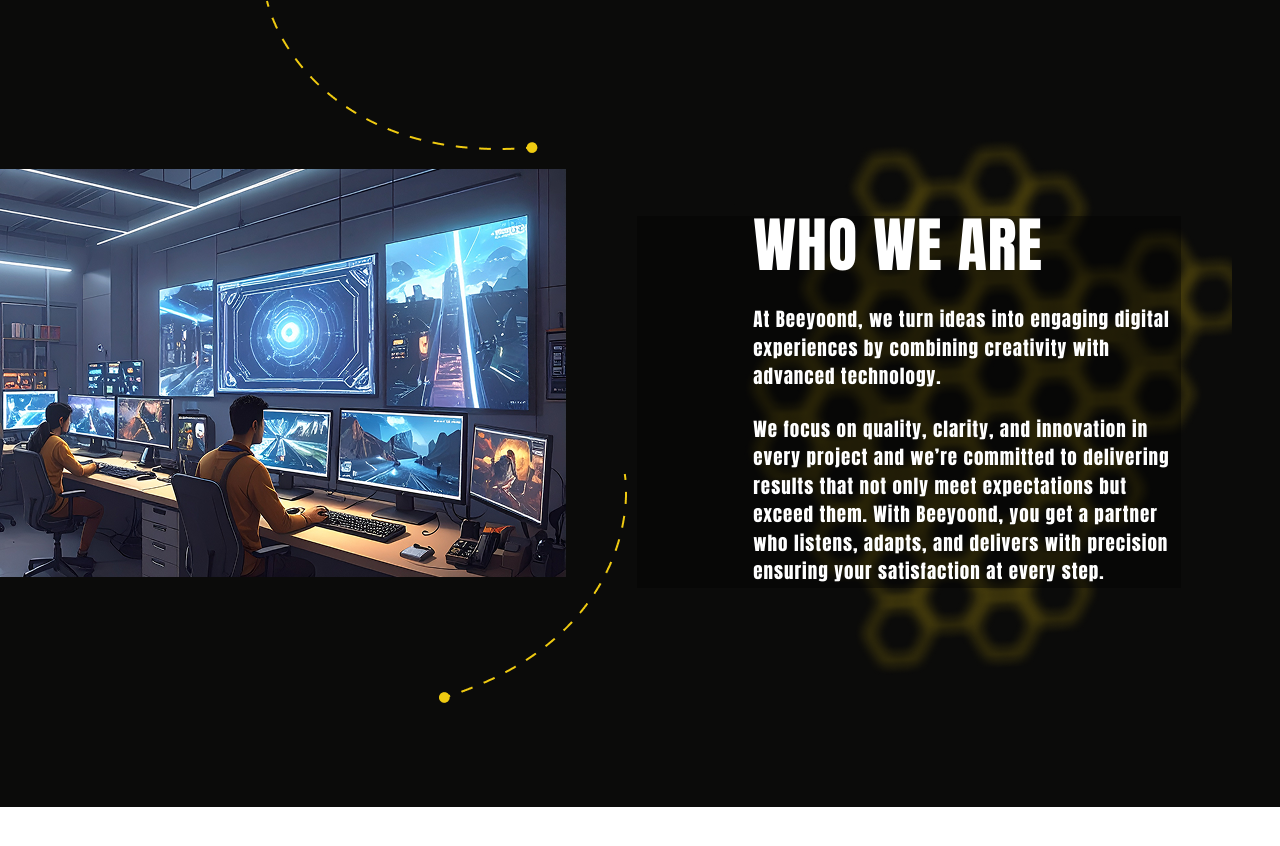
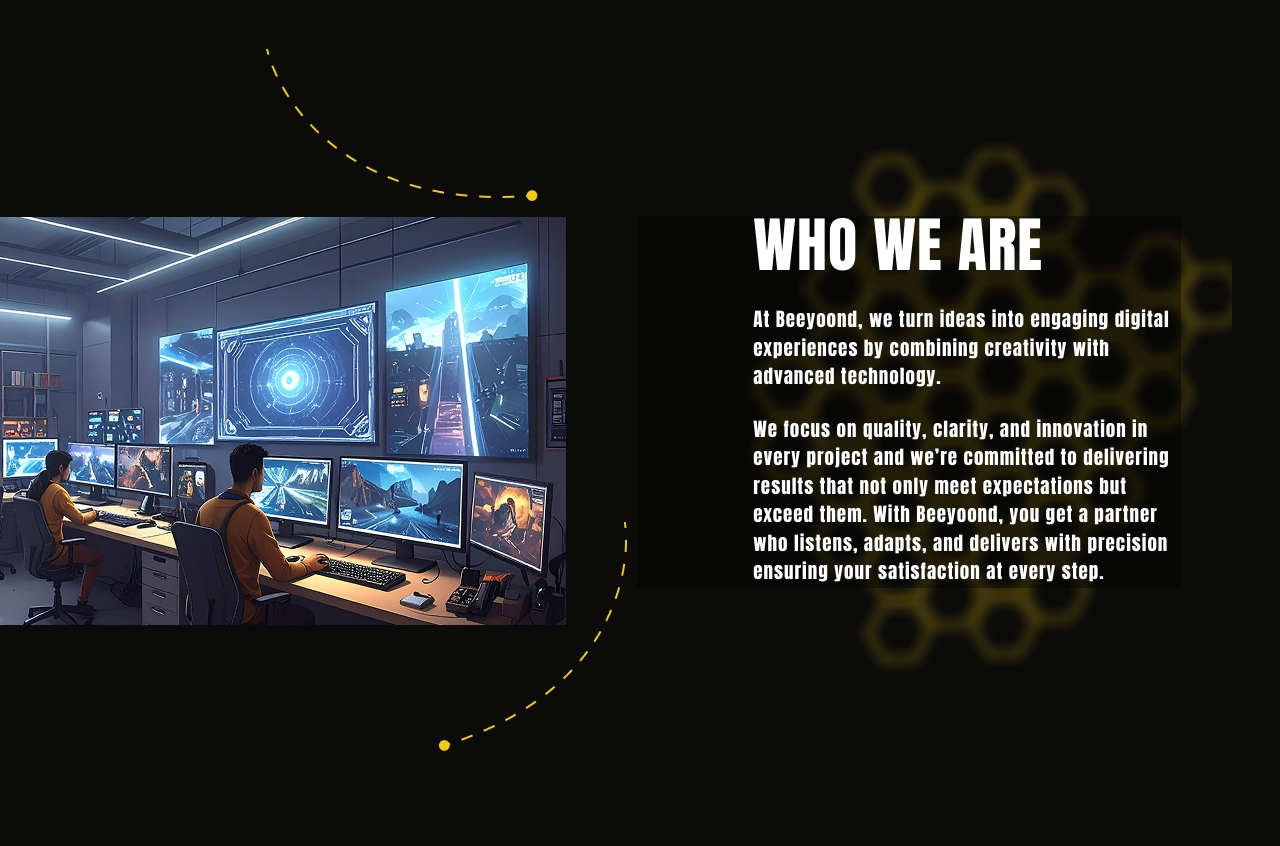
Before and after one commit to Kaleeswari02/beeyoond, a Next.js app: page /about in a window 1280 px wide. Shown: the top 846 px of the page. Before the commit the page ends 807 px from the top, so only its background shows below. Built offline with nearby package versions, Linux system fonts and the light colour scheme.

Commit message:
correction works done

```diff
--- a/src/app/about/page.js
+++ b/src/app/about/page.js
@@ -6,7 +6,7 @@
         <div className="row">
     <div className="col-xl-6">
         <div className="about-section">
-            <div className="about-one">
+            <div className="about-one mt-5">
                 <img src="/assets/images/arrowr.png" alt=""/>
             </div>
             <div className="about-two mt-xl-3">
--- a/src/app/careerSection/page.js
+++ b/src/app/careerSection/page.js
@@ -4,6 +4,7 @@
 
 const CareerSection = () => {
   return (
+    <>
       <div className={`${styles.careerSectionBg} container-fluid`}>
           <h2 className={`${styles.heading} mb-4`}>BOOST YOUR CAREER</h2>
           <section className={`${styles.careerSection} container-fluid`}>
@@ -23,6 +24,7 @@
             </div>
           </section>
       </div>
+    </>
 
 
   );
--- a/src/app/testimonal/page.js
+++ b/src/app/testimonal/page.js
@@ -11,7 +11,7 @@
             speed: 1000,
             slidesToShow: 1,
             slidesToScroll: 1,
-            autoplay: false,
+            autoplay: true,
             autoplaySpeed: 2000
           };
           const VideoPlay = () => {
--- a/src/app/videosection/video.css
+++ b/src/app/videosection/video.css
@@ -53,7 +53,7 @@
     color: #fff;
     font-family: 'Anton', sans-serif !important;
     text-align: center;
-    font-weight: 400;
+    font-weight: 500;
     margin:0 0 1.618em;
     letter-spacing: 1px;
   }
```
Lines whose indentation alone changed are shown as unchanged.
